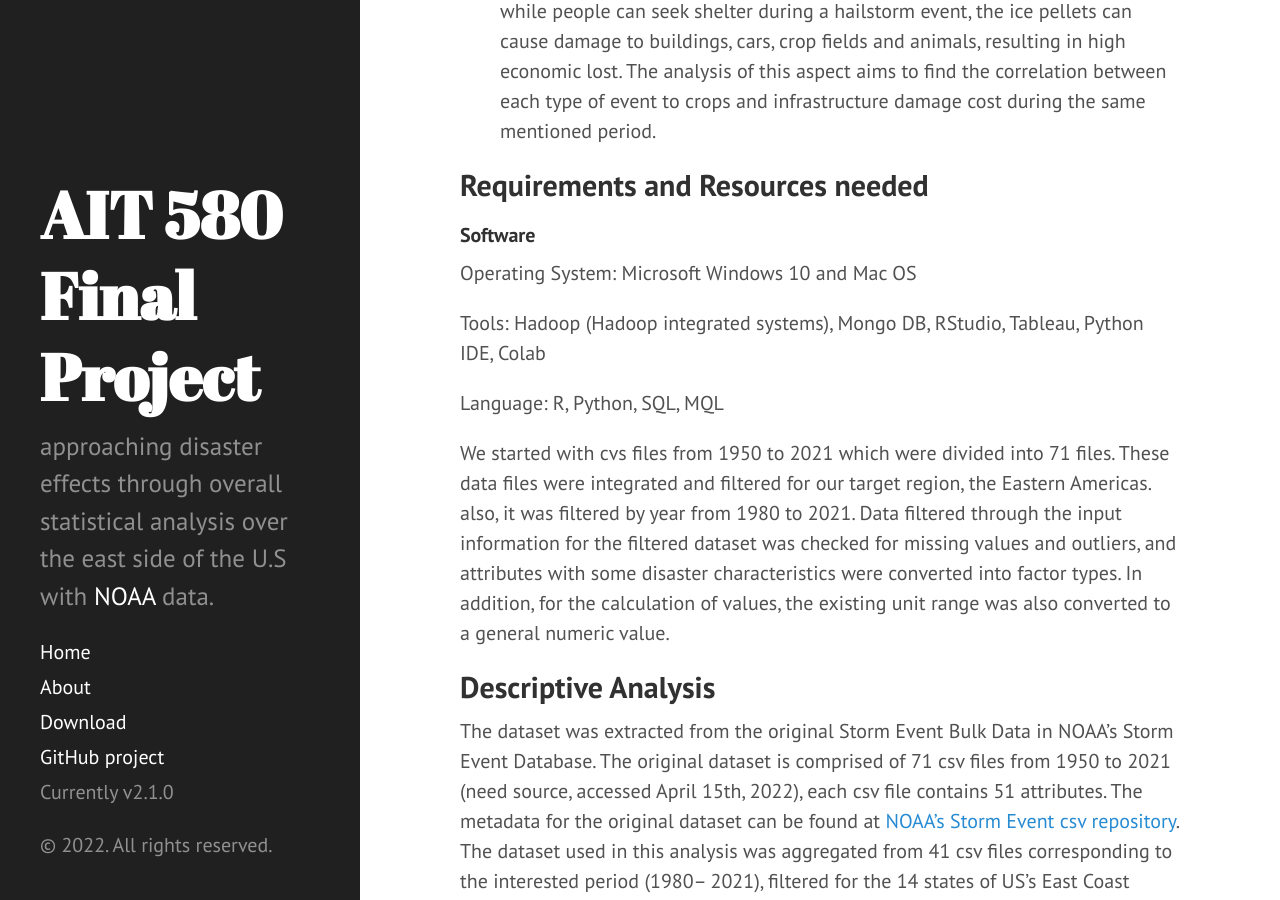
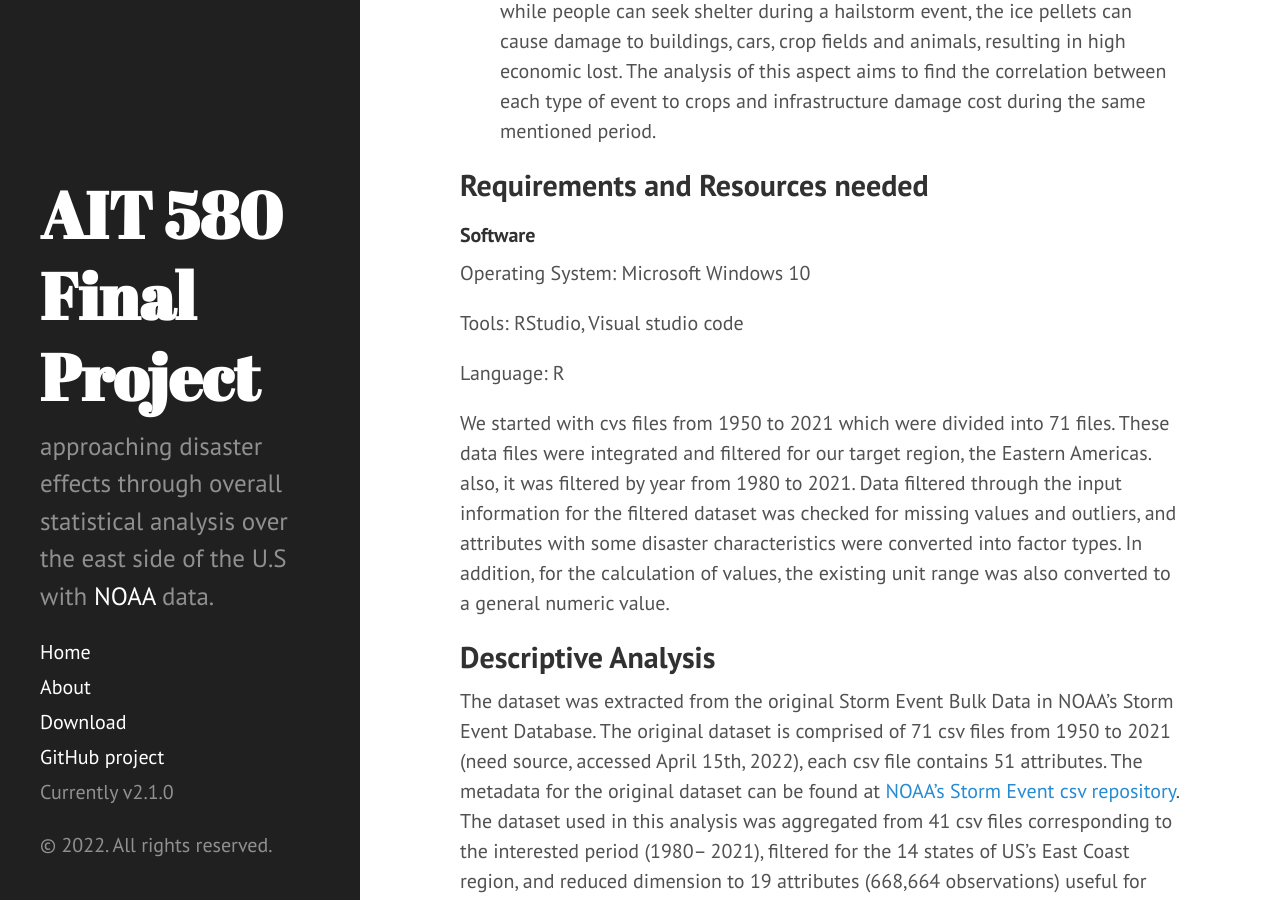
Before and after one commit to cinnamen23/Choi_AIT580, a Jekyll site: the page built from docs/_posts/2022-05-07-Final project.markdown, in a window 1280 px wide and 900 px high, scrolled down 2787 px. Built offline with Jekyll 4.4.1, drawn with Linux system fonts in a browser that asks for light colours.

Commit message:
Update 2022-05-07-Final project.markdown

```diff
--- a/docs/_posts/2022-05-07-Final project.markdown
+++ b/docs/_posts/2022-05-07-Final project.markdown
@@ -40,11 +40,11 @@ categories: jekyll update
 
 <h4>Software</h4>
 
-  Operating System: Microsoft Windows 10 and Mac OS
+  Operating System: Microsoft Windows 10
 
-  Tools: Hadoop (Hadoop integrated systems), Mongo DB, RStudio, Tableau, Python IDE, Colab
+  Tools: RStudio, Visual studio code
 
-  Language: R, Python, SQL, MQL
+  Language: R
 
 
 
```
